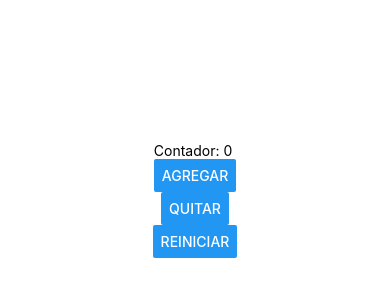
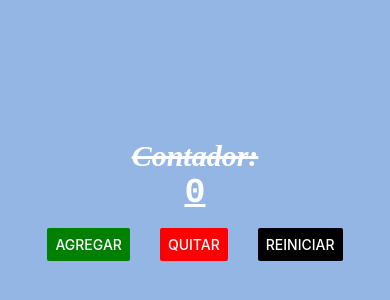
Before and after one commit to JesussDelgadoo/PAM213, a React Native app in the folder intro/: screen / in a window 390 px wide. Shown: the part 222-522 px from the top of the page. Built offline with nearby package versions, Linux system fonts and the light colour scheme.

Commit message:
Estilizacion de la screen

```diff
--- a/intro/App.js
+++ b/intro/App.js
@@ -1,24 +1,14 @@
 //1.- Imports: Zona de Importaciones
 import { StatusBar } from 'expo-status-bar';
 import { StyleSheet, Text, View, Button } from 'react-native';
-import React,{useState} from 'react';
+import ContadorScreen from './screens/ContadorScreen';
 
 //2.- Main: Zona de Componentes
 export default function App() {
 
-  const [contador, setcontador]= useState(0);
-
   return (
 
-    <View style={styles.container}>
-
-      <Text>Contador: {contador} </Text>
-      <Button title="Agregar" onPress={()=>setcontador(contador+1)}/>
-      <Button title="Quitar" onPress={()=>setcontador(contador-1)}/>
-      <Button title="Reiniciar" onPress={()=>setcontador(contador*0)}/>
-      <StatusBar style="auto" />
-
-    </View>
+    <ContadorScreen></ContadorScreen>
   );
 }
 
--- /dev/null
+++ b/intro/screens/ContadorScreen.js
@@ -0,0 +1,59 @@
+//1.- Imports: Zona de Importaciones
+import { StatusBar } from 'expo-status-bar';
+import { StyleSheet, Text, View, Button } from 'react-native';
+import React,{useState} from 'react';
+
+//2.- Main: Zona de Componentes
+export default function App() {
+
+  const [contador, setcontador]= useState(0);
+
+  return (
+
+    <View style={styles.container}>
+
+      <Text style= {styles.texto}>Contador:</Text>
+      <Text style= {styles.texto2}>{contador}</Text>
+
+      <View style={styles.botonesContainer}>
+      <Button color= 'green' title="Agregar" onPress={()=>setcontador(contador+1)}/>
+      <Button color= 'red' title="Quitar" onPress={()=>setcontador(contador-1)}/>
+      <Button color= 'black' title="Reiniciar" onPress={()=>setcontador(contador*0)}/>
+      <StatusBar style="auto" />
+      </View>
+
+    </View>
+  );
+}
+
+//3.- Styles: Zona de Estilos / Estica y Posicionamiento
+const styles = StyleSheet.create({
+  container: {
+    flex: 1,
+    backgroundColor: '#94b6e5ff',
+    alignItems: 'center',
+    justifyContent: 'center',
+  },texto:{
+      color:'#ffffffff',
+      fontSize:30,
+      fontFamily: 'Times New Romans',
+      fontWeight: 'bold',
+      fontStyle: 'italic',
+      textDecorationLine: 'line-through',
+  },
+    texto2:{
+      color:'#ffffffff',
+      fontSize:35,
+      fontFamily: 'Courier',
+      fontWeight: '700',
+      fontStyle: 'normal',
+      textDecorationLine: 'underline',
+  },
+  botonesContainer:{
+      marginTop: 15,
+      flexDirection: 'row',
+      alignItems: 'center',
+      justifyContent: 'center',
+      gap: 30,
+  },
+});
```
